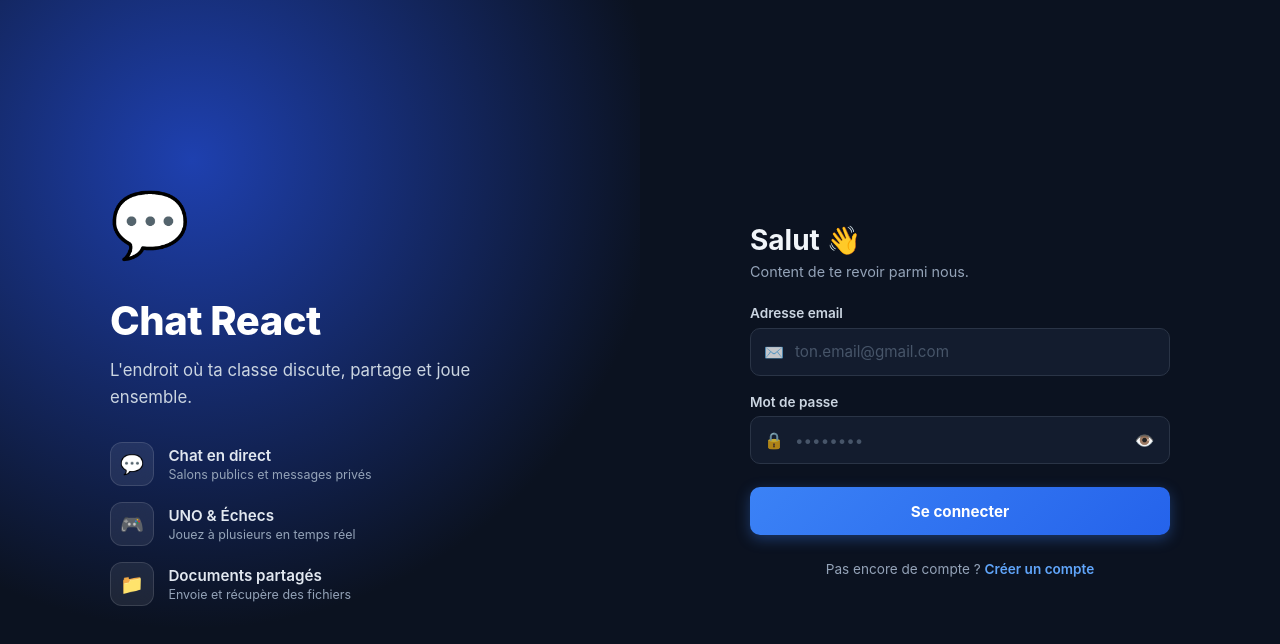
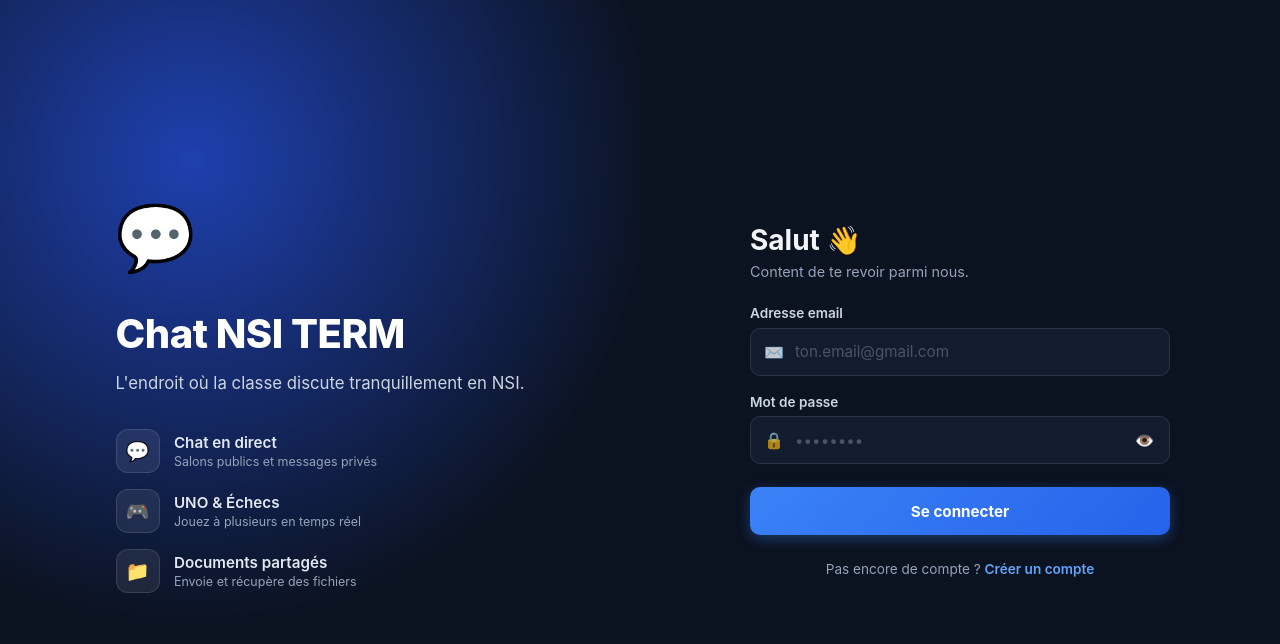
Before and after one commit to zombiglace/chat-react-plateforme-de-jeu, a React (Create React App) app in the folder frontend/: page /login in a window 1280 px wide. Shown: the top 644 px of the page. Built offline with nearby package versions, Linux system fonts and the light colour scheme; no server answers.

Commit message:
Update login header and tagline for NSI TERM

```diff
--- a/frontend/src/components/Login.js
+++ b/frontend/src/components/Login.js
@@ -32,9 +32,9 @@ export default function Login() {
       <div className="auth-brand">
         <div className="auth-brand-inner">
           <div className="auth-logo">💬</div>
-          <h1>Chat React</h1>
+          <h1>Chat NSI TERM</h1>
           <p className="auth-tagline">
-            L'endroit où ta classe discute, partage et joue ensemble.
+            L'endroit où la classe discute tranquillement en NSI.
           </p>
 
           <ul className="auth-features">
```
